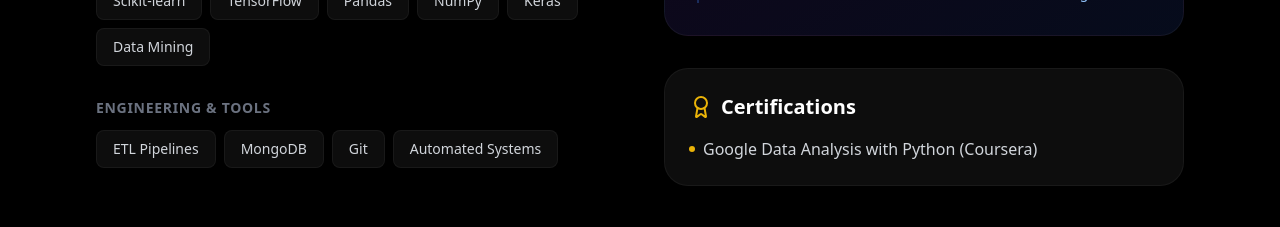
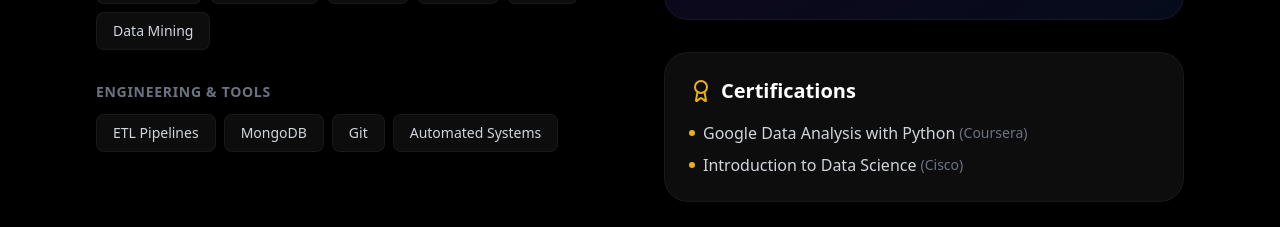
Before and after one commit to hrudayeshgharat/porfolio, a Next.js app: page / in a window 1280 px wide. Shown: the part 1240-1467 px from the top of the page. Built offline with nearby package versions, Linux system fonts and the light colour scheme; no server answers.

Commit message:
feat: add About component displaying skills, education, and certifications from new portfolio data.

```diff
--- a/components/About.tsx
+++ b/components/About.tsx
@@ -57,7 +57,22 @@ export default function About() {
               {CERTIFICATIONS.map((cert, i) => (
                 <li key={i} className="text-gray-300 flex items-center gap-2">
                   <span className="w-1.5 h-1.5 rounded-full bg-yellow-500"></span>
-                   {cert}
+                  {cert.link ? (
+                    <a
+                      href={cert.link}
+                      target="_blank"
+                      rel="noopener noreferrer"
+                      className="hover:text-yellow-500 transition-colors inline-flex items-center gap-1 group"
+                    >
+                      <span className="group-hover:underline">{cert.name}</span>
+                      {cert.issuer && <span className="text-gray-500 text-sm no-underline">({cert.issuer})</span>}
+                    </a>
+                  ) : (
+                    <span className="flex items-center gap-1">
+                      {cert.name}
+                      {cert.issuer && <span className="text-gray-500 text-sm">({cert.issuer})</span>}
+                    </span>
+                  )}
                 </li>
               ))}
             </ul>
--- a/data/portfolio-data.ts
+++ b/data/portfolio-data.ts
@@ -34,7 +34,16 @@ export const EDUCATION = [
 ];
 
 export const CERTIFICATIONS = [
-  "Google Data Analysis with Python (Coursera)"
+  {
+    name: "Google Data Analysis with Python",
+    issuer: "Coursera",
+    link: "https://coursera.org/share/b1f2c890d4afda95d39856a572b32005"
+  },
+  {
+    name: "Introduction to Data Science",
+    issuer: "Cisco",
+    link: "https://www.credly.com/badges/b6b6ac12-648b-4960-9a93-4248eb9293f1/public_url"
+  }
 ];
 
 export const EXPERIENCES = [
```
Lines whose indentation alone changed are shown as unchanged.
